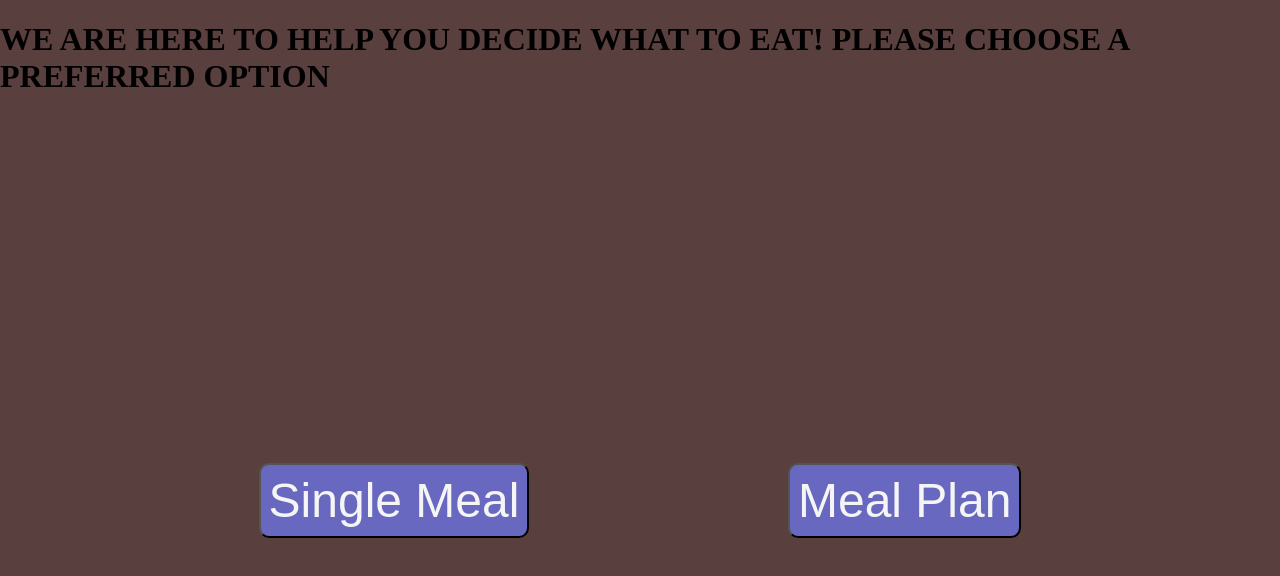
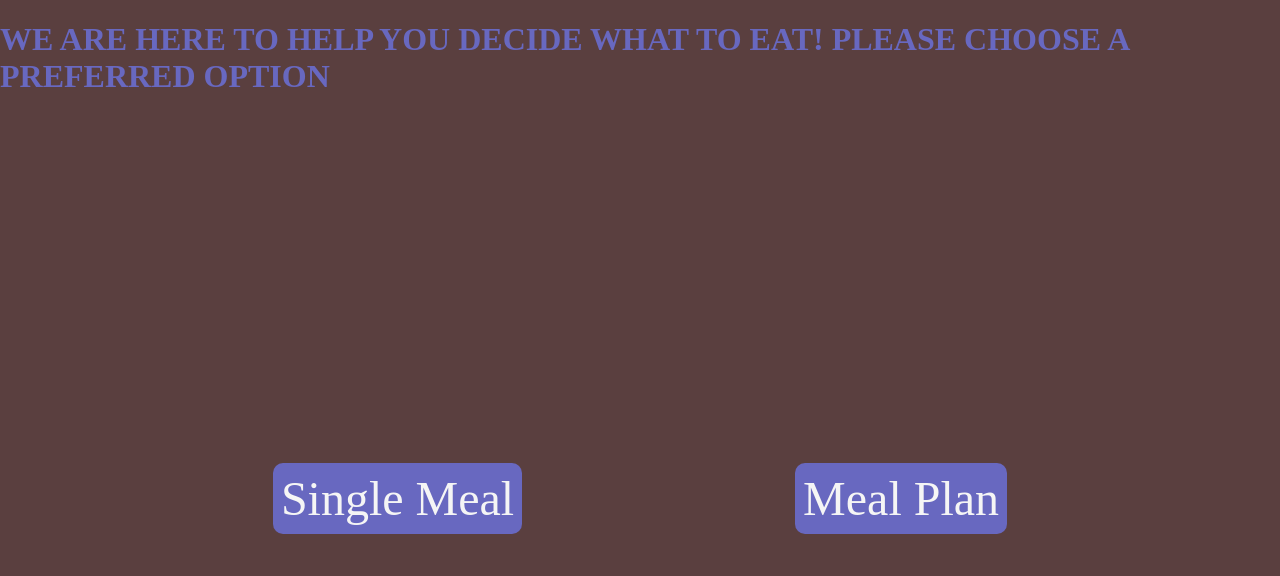
Before and after one commit to Lokoski/MealPlanner-ReactJs, a React (Create React App) app: page / in a window 1280 px wide. Shown: the top 576 px of the page. Built offline with nearby package versions, Linux system fonts and the light colour scheme.

Commit message:
finished react router

```diff
--- a/src/App.css
+++ b/src/App.css
@@ -9,6 +9,7 @@ body{
 .container > h1 {
   display: flex;
   justify-content: center;
+  color: rgb(104, 104, 192);
 }
 
 .home-page{
@@ -17,15 +18,16 @@ body{
   margin-top: 23rem;
 }
 
-.home-page > button{
+.link{
   font-size: 3rem;
   border-radius: 10px;
   cursor: pointer;
   background-color: rgb(104, 104, 192);
   color: whitesmoke;
   padding:8px;
+  text-decoration: none;
 }
 
-.home-page > button:hover{
+.link:hover{
   background-color: rgb(25, 25, 104);
 }
--- a/src/App.js
+++ b/src/App.js
@@ -2,6 +2,8 @@ import React from "react";
 import "./App.css";
 import HomePage from "./components/HomePage"
 import {Switch, Route} from "react-router-dom"
+import SingleMeal from "./components/Meal/MealsPlan";
+import MealPlan from "./components/MealPlan/MealPlan";
 
 function App() {
 
@@ -10,6 +12,8 @@ function App() {
     <div className="App">
     <Switch>
         <Route path="/" component={HomePage} exact />
+        <Route path="/Meal" component={SingleMeal} />
+        <Route path="/MealPlan" component={MealPlan} />
     </Switch>
     </div>
   );
--- a/src/components/HomePage.jsx
+++ b/src/components/HomePage.jsx
@@ -1,20 +1,21 @@
 import React, { useState } from "react";
-import SingleMeal from "./Meal/MealsPlan";
-import MealPlan from "./MealPlan/MealPlan";
+// import SingleMeal from "./Meal/MealsPlan";
+// import MealPlan from "./MealPlan/MealPlan";
+import { Link } from "react-router-dom";
 
 export default function HomePage() {
-  const [meal, setMeal] = useState(false);
-  const [mealPlan, setMealPlan] = useState(false);
+  // const [meal, setMeal] = useState(false);
+  // const [mealPlan, setMealPlan] = useState(false);
 
-  function handleMeal() {
-    setMeal(true);
-    setMealPlan(false);
-  }
+  // function handleMeal() {
+  //   setMeal(true);
+  //   setMealPlan(false);
+  // }
 
-  function handleMealPlan() {
-    setMealPlan(true);
-    setMeal(false);
-  }
+  // function handleMealPlan() {
+  //   setMealPlan(true);
+  //   setMeal(false);
+  // }
 
   return (
     <div className="container">
@@ -23,17 +24,8 @@ export default function HomePage() {
         OPTION{" "}
       </h1>
       <div className="home-page">
-        <button style={meal ? { display: "none" } : {}} onClick={handleMeal}>
-          Single Meal
-        </button>
-        {meal && <SingleMeal />}
-        <button
-          style={mealPlan ? { display: "none" } : {}}
-          onClick={handleMealPlan}
-        >
-          Meal Plan
-        </button>
-        {mealPlan && <MealPlan />}
+        <Link className="link" to="/mealplan">Single Meal</Link>
+        <Link className="link" to="/meal">Meal Plan</Link>
       </div>
     </div>
   );
--- a/src/components/Meal/MealsPlan.jsx
+++ b/src/components/Meal/MealsPlan.jsx
@@ -1,5 +1,6 @@
 import React, { useState } from "react";
 import MealsList from "./MealsList";
+import { Link } from 'react-router-dom'
 
 function MealsPlan() {
   const [mealInfo, setMealInfo] = useState(null);
@@ -60,6 +61,8 @@ function MealsPlan() {
         Get a Meal
       </button>
       {mealInfo && <MealsList mealInfo={mealInfo} />}
+      <Link className="link" to='/mealplan'>Meal Plan</Link>
+      <Link className="link" to='/'>Home</Link>
     </div>
   );
 }
--- a/src/components/MealPlan/MealPlan.jsx
+++ b/src/components/MealPlan/MealPlan.jsx
@@ -1,5 +1,6 @@
 import React,{ useState } from 'react';
 import MealPlanList from './MealPlanList'
+import {Link} from 'react-router-dom'
 
 export default function MealPlan() {
 
@@ -30,6 +31,8 @@ export default function MealPlan() {
             <input type="number" onChange={handleChange} placeholder="Calories (e.g. 2000)" />
             <button onClick={getMealPlan}>Get Meal Plan</button>
             {meals && <MealPlanList  meals={meals} />}
+            <Link className="link" to='/meal'>Single Meal</Link>
+            <Link className="link" to='/'>Home</Link>
         </div>
     )
 }
--- a/src/components/MealPlan/MealPlanList.jsx
+++ b/src/components/MealPlan/MealPlanList.jsx
@@ -1,5 +1,6 @@
 import React from 'react'
 import Meal from './Meal'
+import {Link} from 'react-router-dom'
 
 export default function MealPlanList({ meals }) {
 const nutrients = meals.nutrients;
```
